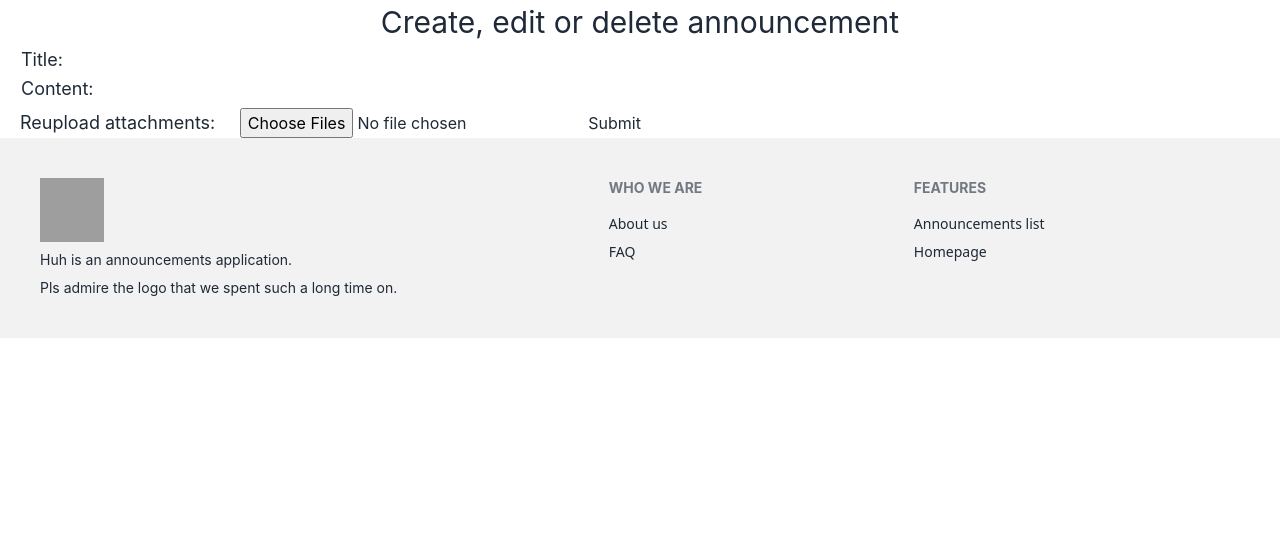
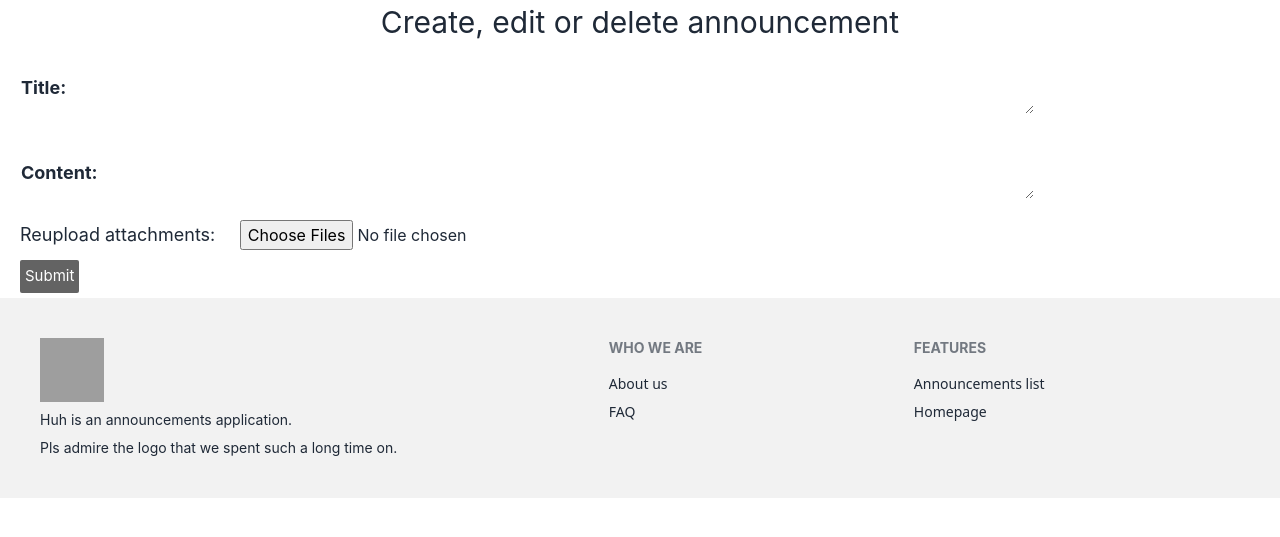
Before and after one commit to psq21/huh, a Flask app: page /announcement/create/ in a window 1280 px wide. Shown: the part 64-601 px from the top of the page. Run offline with Flask 3, Linux system fonts and the light colour scheme; lists and menus that the app fills with data are empty; some libraries are stand-ins or nearby versions; grey boxes are pictures that could not be loaded.

Commit message:
edited styles

```diff
--- a/huh/static/cudAnn.css
+++ b/huh/static/cudAnn.css
@@ -8,11 +8,58 @@ table {
     margin-bottom: 5px;
 }
 
+tr {
+    text-align: left;
+}
+
+th {
+    font-size: 18px;
+    margin: 10px;
+}
+
 td{
-    font-size: 18px;
+    font-size: 14px;
+}
+
+#title {
+    margin: 10px;
+    padding: 8px 8px;
+    width: 400%;
+}
+
+#content {
+    margin: 10px;
+    padding: 8px 8px;
+    width: 400%;
 }
 
 label {
     font-size: 18px;
     margin: 20px;
 }
+
+input[type='submit'] {
+    margin-left: 20px;
+    margin-bottom: 5px;
+    margin-top: 10px;
+    padding: 5px;
+    background-color: rgb(99, 99, 99);
+    color: white;
+    border-radius: 2px;
+    font-size: 15px;
+    text-align: center;
+}
+
+#delete {
+    display: block;
+    margin-left: 20px;
+    margin-bottom: 10px;
+    margin-top: 10px;
+    padding: 5px;
+    width: 60px;
+    background-color: rgb(232, 60, 60);
+    color: white;
+    border-radius: 2px;
+    font-size: 15px;
+    text-align: center;
+}
--- a/huh/templates/components/announcement/announcement.html
+++ b/huh/templates/components/announcement/announcement.html
@@ -13,10 +13,8 @@
             {% endif %}
         </div>
         <p class="title">{{ title }}</p>
-        <p class="name">{{ name }}</p>
-        <p class="timestamp">{{ timestamp }}</p>
+        <p class="author">{{ name}} at {{ timestamp }}</p>
         {% for att in attachments %}
-            <!-- ok attachments does NOT work, come back to this later-->
             {{ attachment(id, att.name) }}
         {% endfor %}
         <p class="content">{{ content }}</p>
--- a/huh/templates/cudAnn.html
+++ b/huh/templates/cudAnn.html
@@ -5,21 +5,21 @@
     <form enctype="multipart/form-data" method="POST">
         <table>
             <tr>
-                <td>Title:</td>
+                <th>Title:</th>
                 <td>
-                    <input type="text" name="title" value="{{ prev.title }}">
+                    <textarea id="title" name="title" required>{{ prev.title }}</textarea>
                 </td>
             </tr>
             <tr>
-                <td>Content:</td>
+                <th>Content:</th>
                 <td>
-                    <input type="text" name="content" value="{{ prev.content }}">
+                    <textarea id="content" name="content" required>{{ prev.content }}</textarea>
                 </td>
             </tr>
         </table>
         <label for="attachments">Reupload attachments:</label>
         <input type="file" id="attachments" name="attachments" multiple>
-        <input type="submit">
-        {% if prev.annID %}<a href="/announcement/delete/{{ prev.annID }}">delete</a>{% endif %}
+        <p><input type="submit"></p>
+        {% if prev.annID %}<a href="/announcement/delete/{{ prev.annID }}" id="delete">Delete</a>{% endif %}
     </form>
 {% endblock %}
```
Also changed, not shown: huh/static/allAnn.css (+13 -4 lines), huh/static/oneAnn.css (+16 -9 lines).
